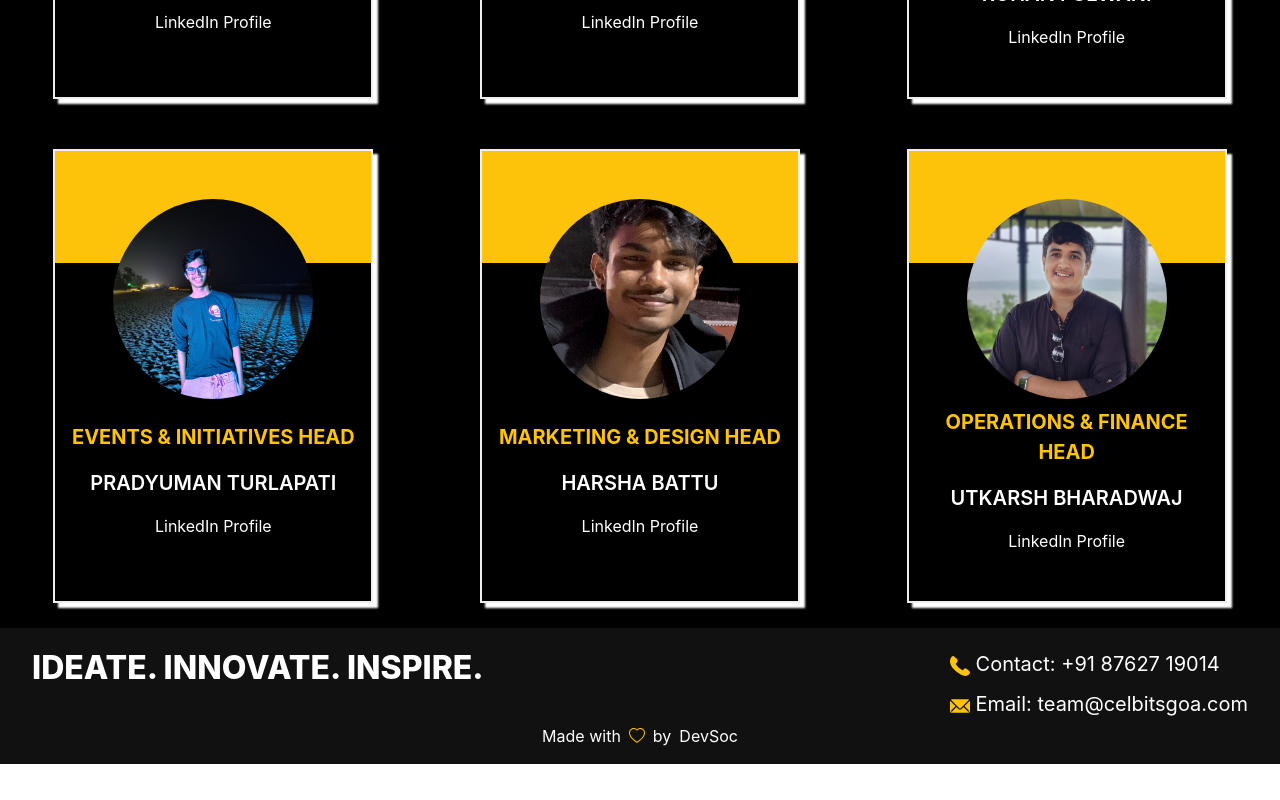
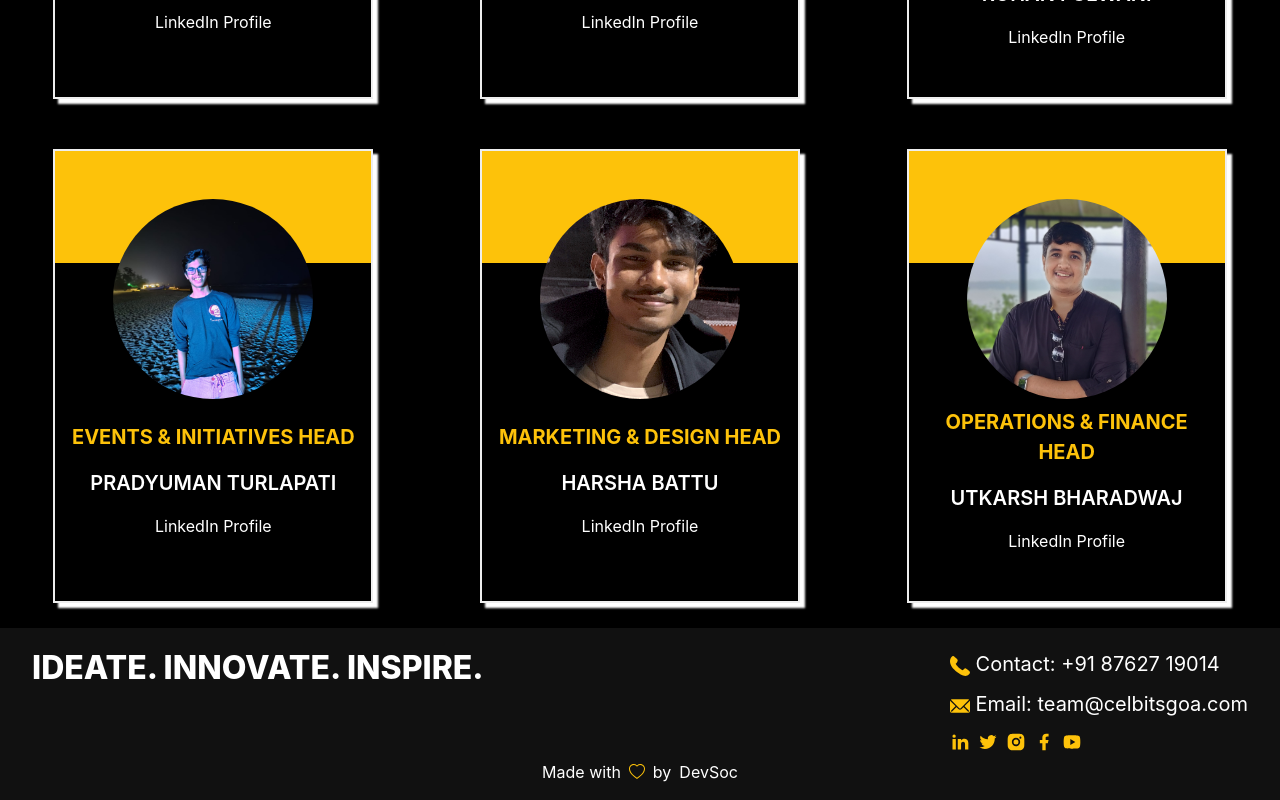
Before and after one commit to Devsoc-BPGC/CEL-website, a React (Create React App) app: page / in a window 1280 px wide. Shown: the part 5290-6090 px from the top of the page. Before the commit the page ends 6054 px from the top, so only its background shows below. Built offline with nearby package versions, Linux system fonts and the light colour scheme.

Commit message:
Add social icons to footer
Signed-off-by: Hrishikesh Patil <hrishikeshpatil.754@gmail.com>

```diff
--- a/src/components/Footer.jsx
+++ b/src/components/Footer.jsx
@@ -1,6 +1,13 @@
 import { Text, VStack, HStack, Link, Icon, Flex } from '@chakra-ui/react';
 import { PhoneIcon, EmailIcon } from '@chakra-ui/icons';
 import { BsHeart } from 'react-icons/bs';
+import {
+  RiFacebookFill,
+  RiInstagramFill,
+  RiLinkedinFill,
+  RiTwitterFill,
+  RiYoutubeFill,
+} from 'react-icons/ri';
 import React from 'react';
 
 const Footer = () => {
@@ -43,6 +50,35 @@ const Footer = () => {
               team@celbitsgoa.com
             </Link>
           </Text>
+          <HStack py={2}>
+            <Link
+              target={'_blank'}
+              href={'https://www.linkedin.com/company/celbitsgoa/'}
+            >
+              <RiLinkedinFill color={'#FDC20A'} />
+            </Link>
+            <Link target={'_blank'} href={'https://twitter.com/celbitsgoa'}>
+              <RiTwitterFill color={'#FDC20A'} />
+            </Link>
+            <Link
+              target={'_blank'}
+              href={'https://www.instagram.com/celbitsgoa/'}
+            >
+              <RiInstagramFill color={'#FDC20A'} />
+            </Link>
+            <Link
+              target={'_blank'}
+              href={'https://www.facebook.com/celbitsgoa/'}
+            >
+              <RiFacebookFill color={'#FDC20A'} />
+            </Link>
+            <Link
+              target={'_blank'}
+              href={'https://www.youtube.com/c/CoalescenceBITS'}
+            >
+              <RiYoutubeFill color={'#FDC20A'} />
+            </Link>
+          </HStack>
         </VStack>
       </Flex>
       <HStack alignSelf={'center'}>
```
